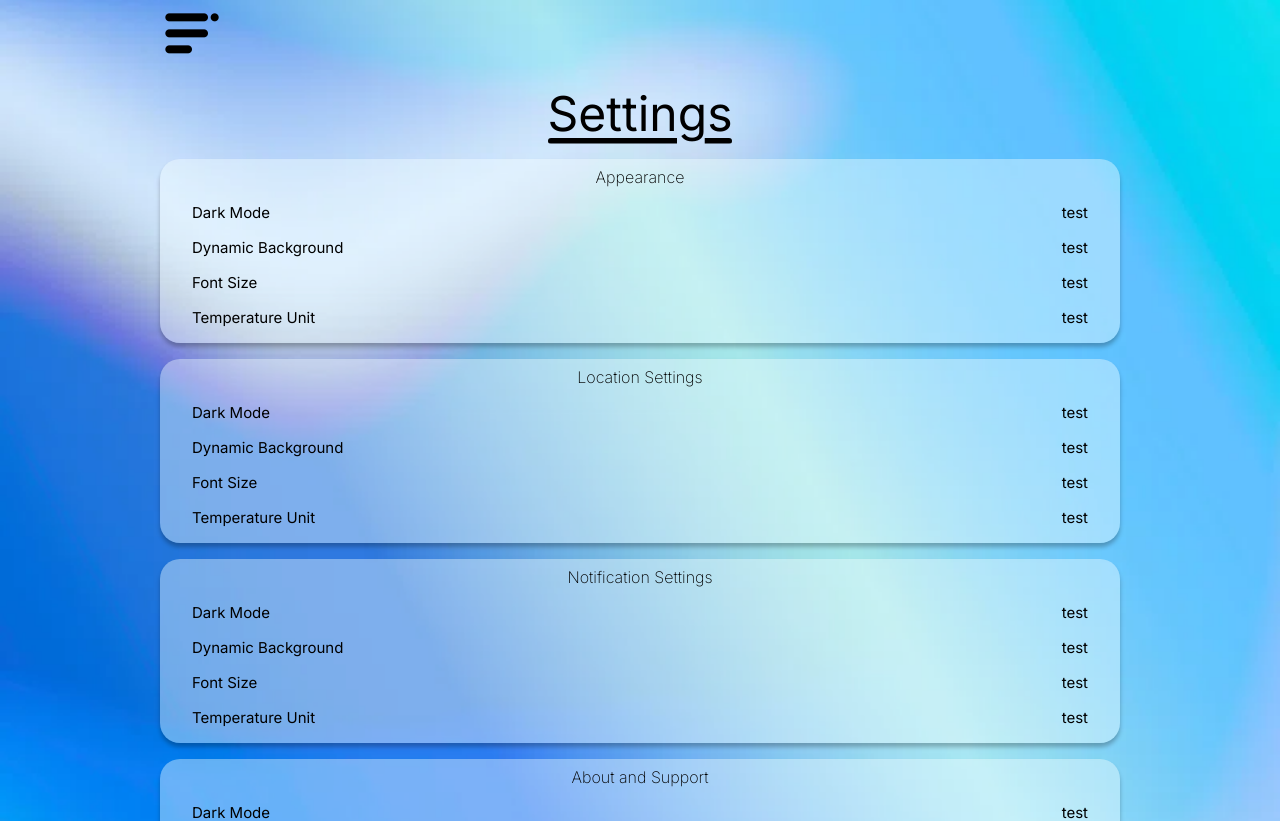
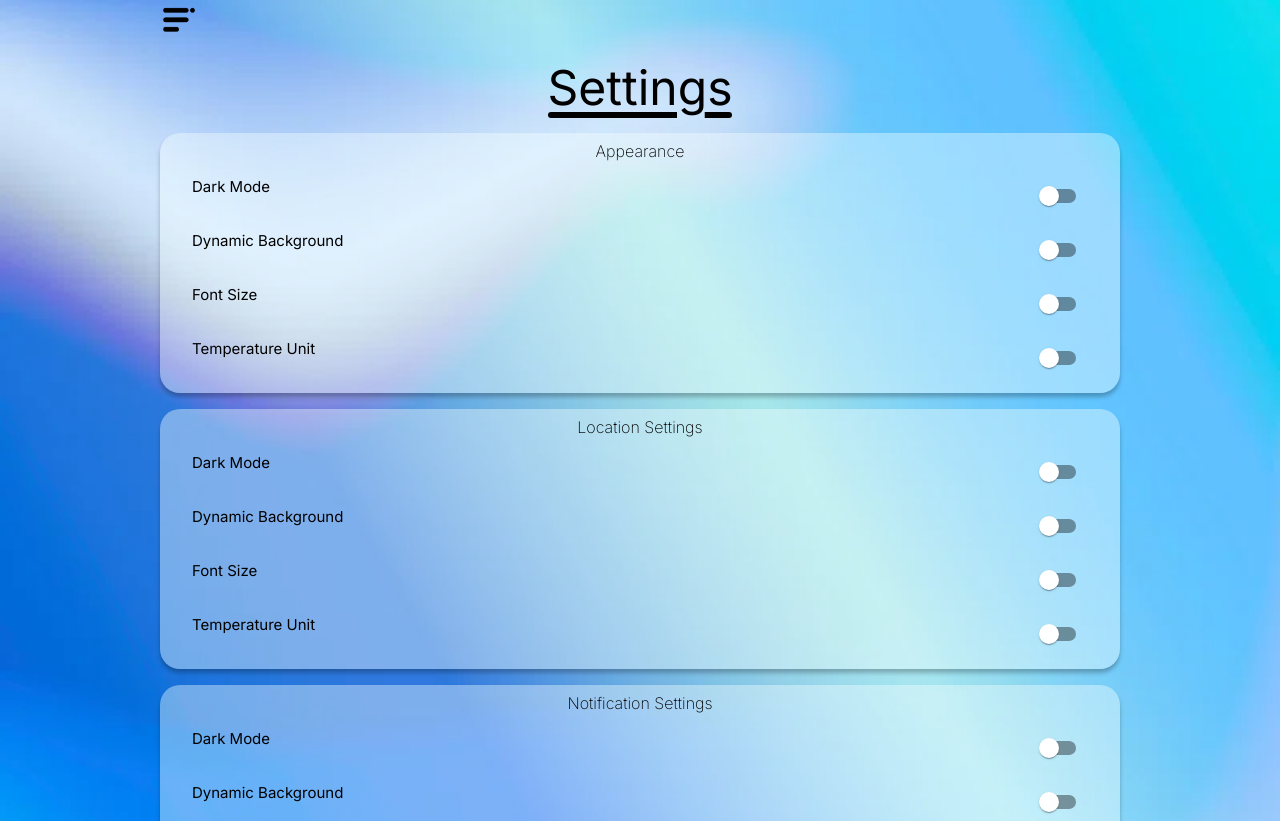
Before and after one commit to Rajpreet0404/Group-8-Weather-App, a React (Create React App) app in the folder gui-react-app/: page / in a window 1280 px wide. Shown: the top 821 px of the page. Built offline with nearby package versions, Linux system fonts and the light colour scheme.

Commit message:
added toggles to settings page

```diff
--- a/gui-react-app/package.json
+++ b/gui-react-app/package.json
@@ -3,6 +3,10 @@
   "version": "0.1.0",
   "private": true,
   "dependencies": {
+    "@emotion/react": "^11.14.0",
+    "@emotion/styled": "^11.14.0",
+    "@mui/icons-material": "^6.4.8",
+    "@mui/material": "^6.4.8",
     "@testing-library/jest-dom": "^5.17.0",
     "@testing-library/react": "^13.4.0",
     "@testing-library/user-event": "^13.5.0",
--- a/gui-react-app/src/App.js
+++ b/gui-react-app/src/App.js
@@ -1,12 +1,36 @@
-// App.js
-import React from "react";
-import "./reset.css"
+import React, { useState } from "react";
+import "./reset.css";
 import "./style.css"; // Import the CSS file
+import { Switch } from "@mui/material";
 
 function App() {
+  // State for each section
+  const initialState = {
+    darkMode: false,
+    dynamicBackground: false,
+    fontSize: false,
+    temperatureUnit: false,
+  };
+
+  const [settings, setSettings] = useState([
+    { ...initialState },
+    { ...initialState },
+    { ...initialState },
+    { ...initialState },
+  ]);
+
+  const handleToggle = (sectionIndex, settingKey) => {
+    setSettings((prevSettings) =>
+      prevSettings.map((section, index) =>
+        index === sectionIndex
+          ? { ...section, [settingKey]: !section[settingKey] }
+          : section
+      )
+    );
+  };
+
   return (
     <div className="container">
-
       <nav className="box sidebar">
         <div className="sidebarimage">
           <img src="/sidebaricon.png" alt="sidebar" />
@@ -19,94 +43,47 @@ function App() {
         </div>
       </header>
 
-      <section className="box appearance">
+      {/* Reusable Section Component */}
+      {[
+        { title: "Appearance" },
+        { title: "Location Settings" },
+        { title: "Notification Settings" },
+        { title: "About and Support" },
+      ].map((section, sectionIndex) => (
+        <section className="box appearance" key={sectionIndex}>
           <div className="appearancetitle">
-          <h1>Appearance</h1>
+            <h1>{section.title}</h1>
           </div>
-        <article className="settings darkmode">
+          <article className="settings">
             <h1>Dark Mode</h1>
-          <h1>test</h1>
+            <Switch
+              checked={settings[sectionIndex].darkMode}
+              onChange={() => handleToggle(sectionIndex, "darkMode")}
+            />
           </article>
-        <article className="settings dynamic">
+          <article className="settings">
             <h1>Dynamic Background</h1>
-          <h1>test</h1>
+            <Switch
+              checked={settings[sectionIndex].dynamicBackground}
+              onChange={() => handleToggle(sectionIndex, "dynamicBackground")}
+            />
           </article>
-        <article className="settings dynamic">
+          <article className="settings">
             <h1>Font Size</h1>
-          <h1>test</h1>
+            <Switch
+              checked={settings[sectionIndex].fontSize}
+              onChange={() => handleToggle(sectionIndex, "fontSize")}
+            />
           </article>
-        <article className="settings dynamic">
+          <article className="settings">
             <h1>Temperature Unit</h1>
-          <h1>test</h1>
+            <Switch
+              checked={settings[sectionIndex].temperatureUnit}
+              onChange={() => handleToggle(sectionIndex, "temperatureUnit")}
+            />
           </article>
         </section>
-
-      <section className="box appearance">
-        <div className="appearancetitle">
-          <h1>Location Settings</h1>
-        </div>
-        <article className="settings darkmode">
-          <h1>Dark Mode</h1>
-          <h1>test</h1>
-        </article>
-        <article className="settings dynamic">
-          <h1>Dynamic Background</h1>
-          <h1>test</h1>
-        </article>
-        <article className="settings dynamic">
-          <h1>Font Size</h1>
-          <h1>test</h1>
-        </article>
-        <article className="settings dynamic">
-          <h1>Temperature Unit</h1>
-          <h1>test</h1>
-        </article>
-      </section>
-
-      <section className="box appearance">
-        <div className="appearancetitle">
-          <h1>Notification Settings</h1>
-        </div>
-        <article className="settings darkmode">
-          <h1>Dark Mode</h1>
-          <h1>test</h1>
-        </article>
-        <article className="settings dynamic">
-          <h1>Dynamic Background</h1>
-          <h1>test</h1>
-        </article>
-        <article className="settings dynamic">
-          <h1>Font Size</h1>
-          <h1>test</h1>
-        </article>
-        <article className="settings dynamic">
-          <h1>Temperature Unit</h1>
-          <h1>test</h1>
-        </article>
-      </section>
-
-      <section className="box appearance">
-        <div className="appearancetitle">
-          <h1>About and Support</h1>
-        </div>
-        <article className="settings darkmode">
-          <h1>Dark Mode</h1>
-          <h1>test</h1>
-        </article>
-        <article className="settings dynamic">
-          <h1>Dynamic Background</h1>
-          <h1>test</h1>
-        </article>
-        <article className="settings dynamic">
-          <h1>Font Size</h1>
-          <h1>test</h1>
-        </article>
-        <article className="settings dynamic">
-          <h1>Temperature Unit</h1>
-          <h1>test</h1>
-        </article>
-      </section>
-
+      ))}
     </div>
   );
 }
--- a/gui-react-app/src/style.css
+++ b/gui-react-app/src/style.css
@@ -29,7 +29,7 @@ body{
 }
 
 .sidebarimage img{
-    height: 5vw;
+    height: 3vw;
     width: auto;
 }
 
@@ -80,7 +80,7 @@ body{
     display:flex;
     flex-direction: row;
     justify-content: space-between;
-}
+    }
 
 .settings:last-child{
     padding-bottom: 1rem;
```
Also changed, not shown: 1 other file (tests, documents, lock files or other folders). Lines whose indentation alone changed are shown as unchanged.
